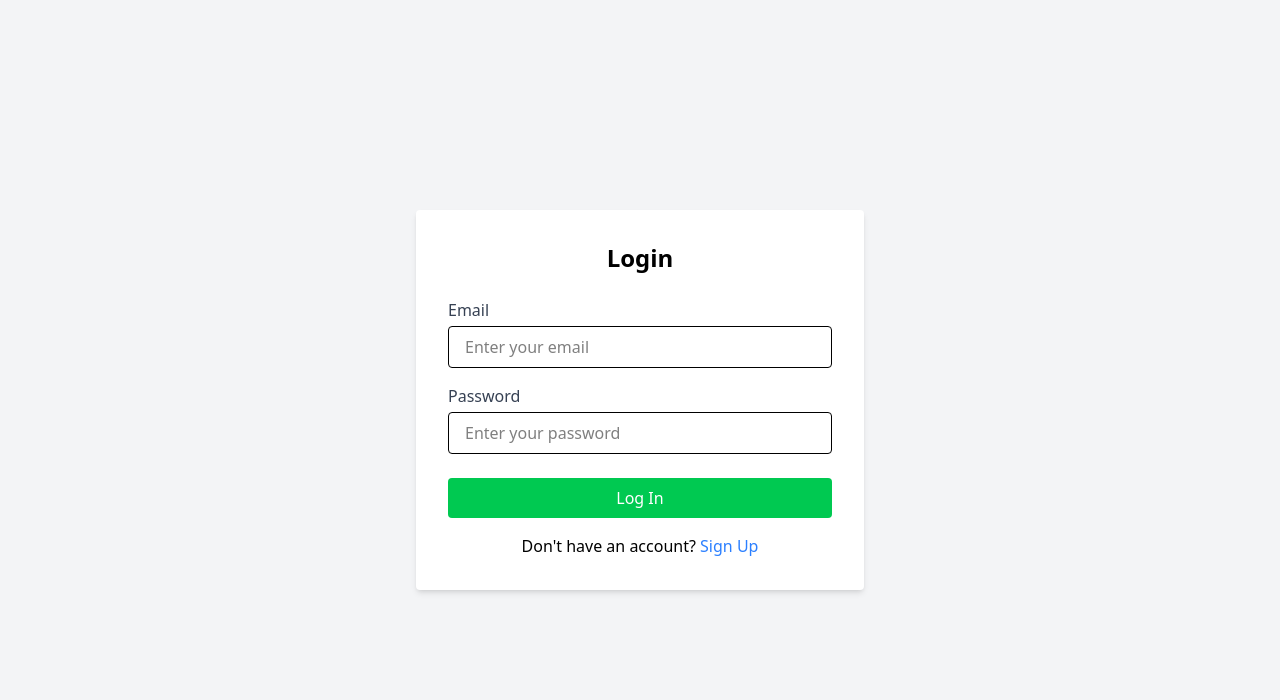
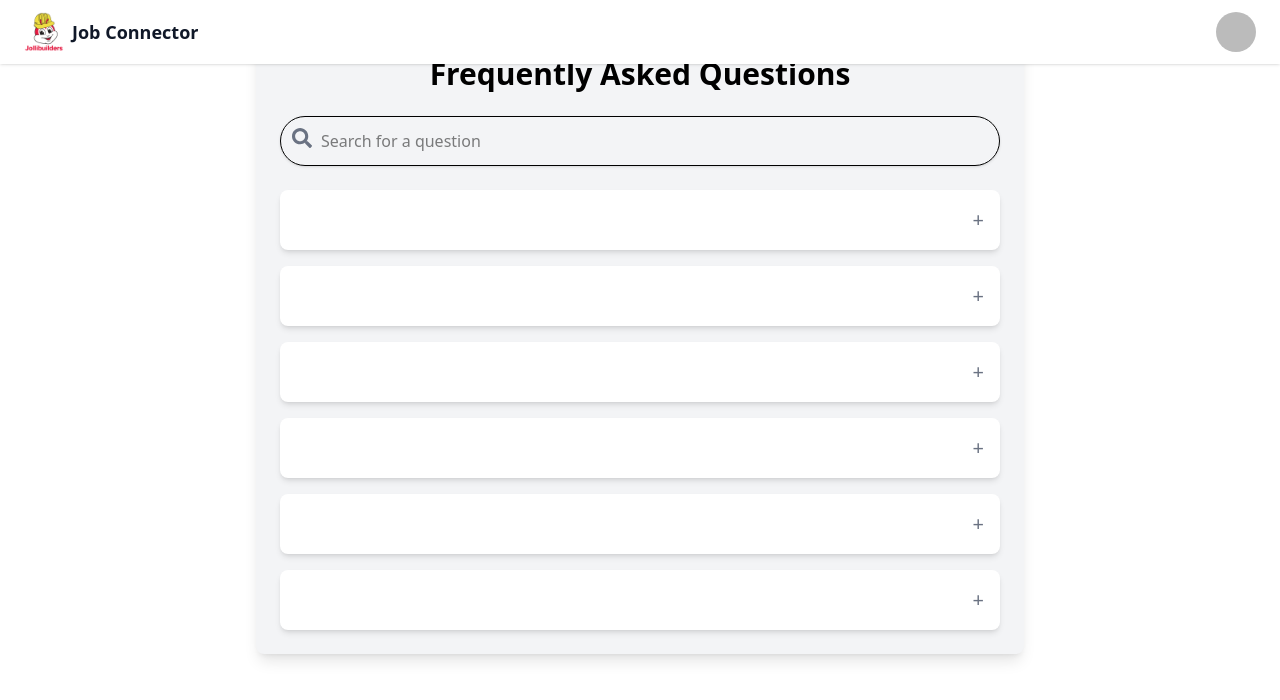
Before and after one commit to Jollibuilders/FIP_Project, a React (Vite) app in the folder frontend/: page /FAQPage in a window 1280 px wide. Before the commit this address led to /login. Shown: the top 700 px of the page. Built offline with nearby package versions, Linux system fonts and the light colour scheme; no server answers; sample sign-in values are in the browser's storage.

Commit message:
got faq page working, not fully functional

```diff
--- a/frontend/src/App.jsx
+++ b/frontend/src/App.jsx
@@ -8,6 +8,7 @@ import ProtectedRoute from './components/ProtectedRoute';
 import ProfileSetup from './ProfileSetup';
 import NavigationBar from './components/NavigationBar';
 import Match from './pages/Match';
+import FAQPage from './pages/FAQPage';
 import './App.css';
 
 // Layout for pages that should include the NavigationBar.
@@ -63,6 +64,15 @@ function App() {
             </ProtectedRoute>
           }
         />
+        <Route
+          path="/FAQPage"
+          element={
+            <ProtectedRoute>
+              <FAQPage/>
+            </ProtectedRoute>
+          }
+        />
+
       </Route>
 
       {/* Fallback route */}
--- a/frontend/src/pages/FAQ.jsx
+++ /dev/null
@@ -1 +0,0 @@
-import { useState } from "react";
--- /dev/null
+++ b/frontend/src/pages/FAQPage.jsx
@@ -0,0 +1,40 @@
+import { useState } from "react";
+import { FaSearch } from "react-icons/fa";
+function FAQPage(){
+    const faqs = [
+        {question: " place holder question", answer: "place holder answer"},
+        {question: " place holder question", answer: "place holder answer"},
+        {question: " place holder question", answer: "place holder answer"},
+        {question: " place holder question", answer: "place holder answer"},
+        {question: " place holder question", answer: "place holder answer"},
+        {question: " place holder question", answer: "place holder answer"},
+    ];
+const [openIndex, setOpenIndex] = useState(null);
+
+const toggleFAQ = (index) => {
+    setOpenIndex(openIndex == index? null:index);
+};
+return (
+    <div className="p-6 max-w-3xl mx-auto bg-gray-100 rounded-lg shadow-lg mt-8">
+        <h1 className="text-3xl font-bold text-center mb-6">Frequently Asked Questions</h1>
+        <div className="relative mb-6">
+            <input type="text" placeholder="Search for a question" className="w-full p-3 pl-10 border rounded-full shadow-sm focus:outline-none"/>
+            <FaSearch className="absolute left-3 top-3 text-gray-500" size={20}/>
+        </div>
+    <div className="space-y-4">
+        {faqs.map((faq, index)=>(
+            <div key={index} className="bg-white p-4 rounded-lg shadow-md cursor-pointer" onClick={() => toggleFAQ(index)}>
+                <div className="flex justify-between items-center">
+                    <h2 className="text-lg font-semibold">{faqs.question}</h2>
+                    <button className="text-gray-500 text-xl focus:outline-none">
+                                {openIndex == index ? "✖" : "+"}
+                            </button>
+                         </div>
+            {openIndex == index && <p className="mt-2 text-gray-600">{faqs.answer}</p>}
+        </div>
+        ))}
+    </div>
+    </div>
+);
+}
+export default FAQPage;
```
